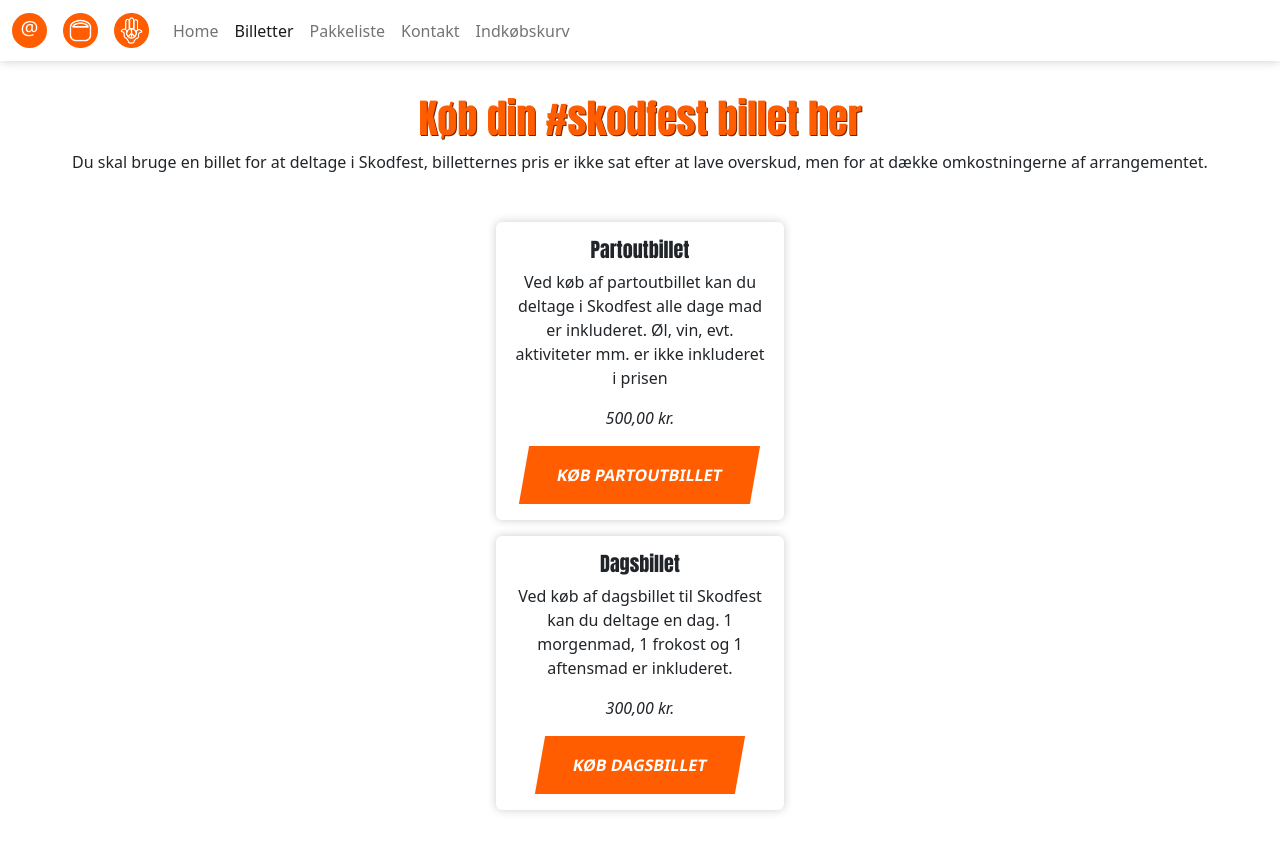
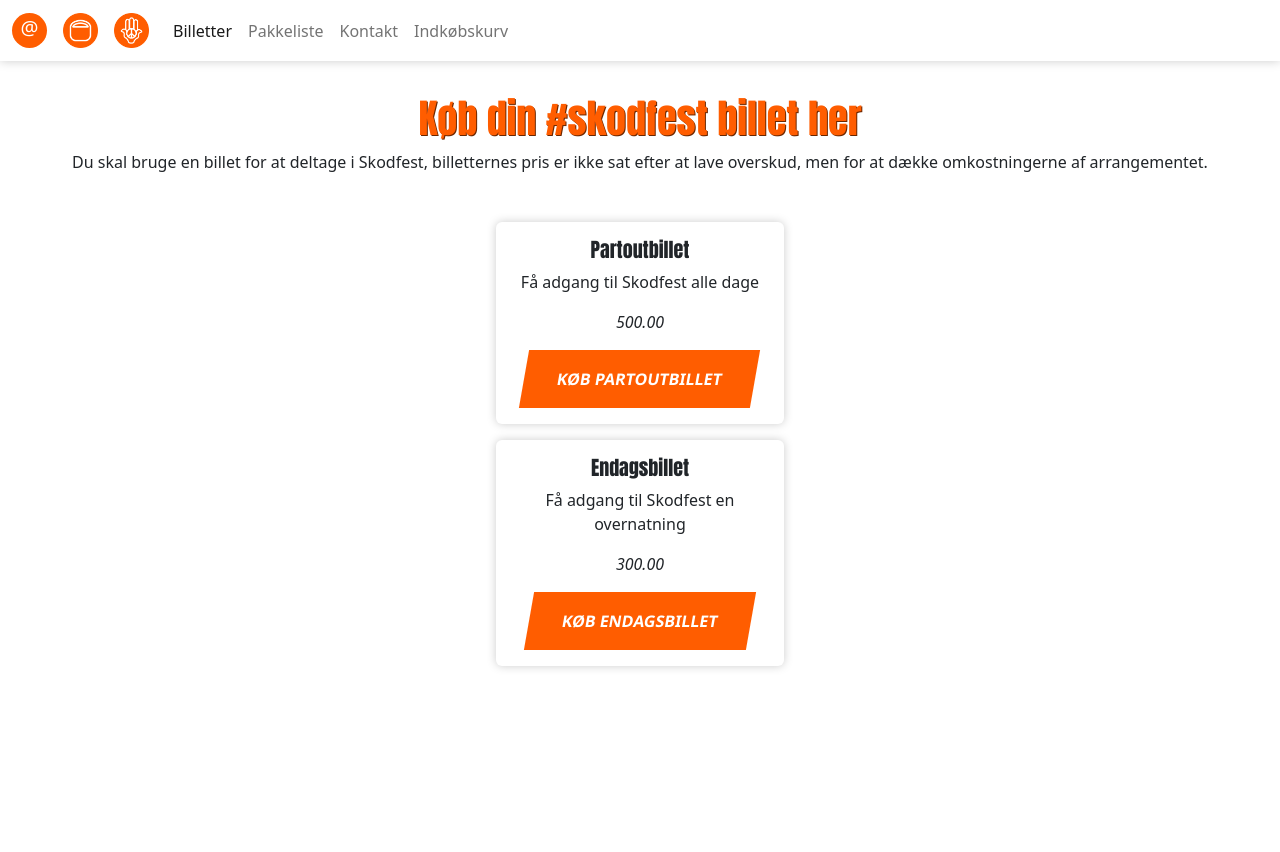
Before and after one commit to SigurdVilstrup/skodfest2023, an Angular app: page /ticket in a window 1280 px wide. Shown: the top 852 px of the page. After the commit the page ends 800 px from the top, so only its background shows below. Built offline with nearby package versions, Linux system fonts and the light colour scheme.

Commit message:
start of state management

```diff
--- a/src/app/app.module.ts
+++ b/src/app/app.module.ts
@@ -25,6 +25,7 @@ const routes: Routes = [
     NavbarComponent,
     HomeComponent,
     ContactComponent,
+    TicketComponent,
     PackinglistComponent,
     CartComponent,
   ],
--- a/src/app/cart/cart.component.html
+++ b/src/app/cart/cart.component.html
@@ -1,10 +1,17 @@
 <div class="container-md cart-container">
   <div class="title-container pt-4"><h1>Indkøbskurv</h1></div>
   <div class="products-container w-100 fs-6 pb-2">
-    <div *ngFor="let product of cartProducts" class="product px-3 py-1">
-      <a href="{{ product.link }}"> {{ product.name }} </a>
-      <span>Kr. {{ product.price | number : ".2" }} </span>
-    </div>
+    <ng-container *ngIf="cartProducts; else noProductsInCart">
+      <div *ngFor="let product of cartProducts" class="product px-3 py-1">
+        <a href="{{ product.link }}"> {{ product.name }} </a>
+        <span>Kr. {{ product.price | number : ".2" }} </span>
+      </div>
+    </ng-container>
+    <ng-template #noProductsInCart>
+      <div class="product px-3 py-5">
+        <h6>Ingen produkter i din kurv lige nu...</h6>
+      </div>
+    </ng-template>
   </div>
   <div class="total-container px-3 fw-bold fs-6 pt-2" *ngIf="totalPrice">
     <span>Total</span> <span>Kr. {{ totalPrice | number : ".2" }} </span>
--- a/src/app/cart/cart.component.ts
+++ b/src/app/cart/cart.component.ts
@@ -1,10 +1,6 @@
 import { Component, OnInit } from '@angular/core';
-
-interface Product {
-  name: string;
-  price: number;
-  link: string;
-}
+import { Product } from '../product';
+import { ProductsService } from '../products.service';
 
 @Component({
   selector: 'app-cart',
@@ -12,28 +8,15 @@ interface Product {
   styleUrls: ['./cart.component.scss'],
 })
 export class CartComponent implements OnInit {
-  cartProducts: Product[] = [
-    { name: 'Partoutbillet', price: 600.0, link: '' },
-    { name: 'Partoutbillet', price: 600.0, link: '' },
-    { name: 'Partoutbillet', price: 600.0, link: '' },
-    { name: 'Partoutbillet', price: 600.0, link: '' },
-    { name: 'Endagsbillet', price: 300.0, link: '' },
-    { name: 'Endagsbillet', price: 300.0, link: '' },
-    { name: 'Endagsbillet', price: 300.0, link: '' },
-    { name: 'Kasse øl', price: 150.0, link: '' },
-    { name: 'Kasse øl', price: 150.0, link: '' },
-    { name: 'Kasse øl', price: 150.0, link: '' },
-  ];
+  cartProducts?: Product[];
 
   totalPrice?: number;
 
-  constructor() {}
+  constructor(private productsService: ProductsService) {}
 
   ngOnInit(): void {
-    let totalSum = 0;
-    this.cartProducts.forEach((product) => {
-      totalSum += product.price;
+    this.productsService.getCartProducts().subscribe((products) => {
+      this.cartProducts = products;
     });
-    this.totalPrice = totalSum;
   }
 }
--- a/src/app/navbar/navbar.component.html
+++ b/src/app/navbar/navbar.component.html
@@ -24,17 +24,6 @@
     </div>
     <div class="collapse navbar-collapse" id="navbarSupportedContent">
       <ul class="navbar-nav me-auto mb-2 mb-lg-0">
-        <li class="nav-item">
-          <a
-            routerLinkActive="active"
-            routerLink="/home"
-            class="nav-link"
-            aria-current="page"
-            data-bs-toggle="collapse"
-            data-bs-target="#navbarSupportedContent"
-            >Home</a
-          >
-        </li>
         <li class="nav-item">
           <a
             routerLinkActive="active"
--- /dev/null
+++ b/src/app/product.ts
@@ -0,0 +1,6 @@
+export interface Product {
+  name: string;
+  price: number;
+  link?: string;
+  description?: string;
+}
--- /dev/null
+++ b/src/app/products.service.ts
@@ -0,0 +1,20 @@
+import { Injectable } from '@angular/core';
+import { Observable, of } from 'rxjs';
+import { Product } from './product';
+
+@Injectable({
+  providedIn: 'root',
+})
+export class ProductsService {
+  productsInCart?: Product[];
+
+  constructor() {}
+
+  public getCartProducts(): Observable<Product[] | undefined> {
+    return of(this.productsInCart);
+  }
+
+  public addProductToCart(product: Product) {
+    this.productsInCart?.push(product);
+  }
+}
--- a/src/app/ticket/ticket.component.html
+++ b/src/app/ticket/ticket.component.html
@@ -10,30 +10,19 @@
     </p>
   </div>
   <div class="ticket-cards-container">
-    <ng-container>
+    <ng-container *ngFor="let product of products">
       <div class="card text-center mb-3" style="width: 18rem">
         <div class="card-body">
-          <h5 class="card-title">Partoutbillet</h5>
+          <h5 class="card-title">{{ product.name }}</h5>
           <p class="card-text">
-            Ved køb af partoutbillet kan du deltage i Skodfest alle dage mad er
-            inkluderet. Øl, vin, evt. aktiviteter mm. er ikke inkluderet i
-            prisen
+            {{ product.description }}
           </p>
-          <p><i>500,00 kr.</i></p>
-          <a href="#" class="btn buy-btn">KØB PARTOUTBILLET</a>
-        </div>
-      </div>
-    </ng-container>
-    <ng-container>
-      <div class="card text-center mb-3" style="width: 18rem">
-        <div class="card-body">
-          <h5 class="card-title">Dagsbillet</h5>
-          <p class="card-text">
-            Ved køb af dagsbillet til Skodfest kan du deltage en dag. 1
-            morgenmad, 1 frokost og 1 aftensmad er inkluderet.
+          <p>
+            <i>{{ product.price | number : "0.2" }}</i>
           </p>
-          <p><i>300,00 kr.</i></p>
-          <a href="#" class="btn buy-btn">KØB DAGSBILLET</a>
+          <a (click)="addTicketToCart(product)" class="btn buy-btn"
+            >KØB {{ product.name | uppercase }}</a
+          >
         </div>
       </div>
     </ng-container>
--- a/src/app/ticket/ticket.component.ts
+++ b/src/app/ticket/ticket.component.ts
@@ -1,15 +1,33 @@
 import { Component, OnInit } from '@angular/core';
+import { Product } from '../product';
+import { ProductsService } from '../products.service';
 
 @Component({
   selector: 'app-ticket',
   templateUrl: './ticket.component.html',
-  styleUrls: ['./ticket.component.scss']
+  styleUrls: ['./ticket.component.scss'],
 })
 export class TicketComponent implements OnInit {
+  products?: Product[] = [
+    {
+      name: 'Partoutbillet',
+      price: 500,
+      link: '',
+      description: 'Få adgang til Skodfest alle dage',
+    },
+    {
+      name: 'Endagsbillet',
+      price: 300,
+      link: '',
+      description: 'Få adgang til Skodfest en overnatning',
+    },
+  ];
 
-  constructor() { }
+  constructor(private productsService: ProductsService) {}
 
-  ngOnInit(): void {
+  addTicketToCart(product: Product) {
+    this.productsService.addProductToCart(product);
   }
 
+  ngOnInit(): void {}
 }
```
Also changed, not shown: 1 other file (tests, documents, lock files or other folders).
